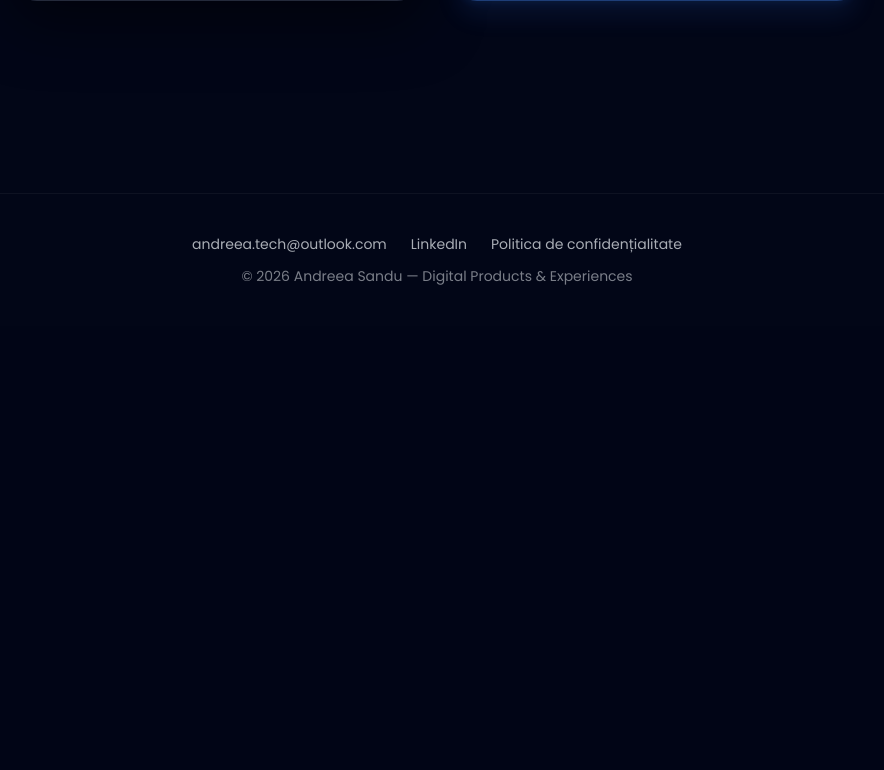
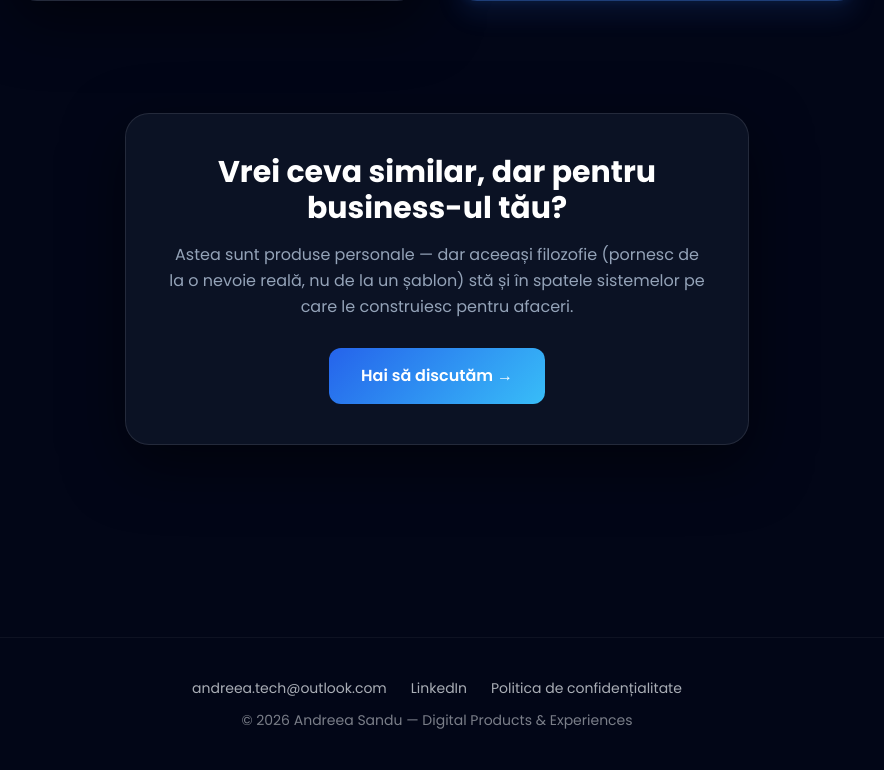
Before and after one commit to SanduAndreea22/andreeatech, a Django app: page /products/ in a window 1280 px wide. Shown: the part 1254-2024 px from the top of the page, without its empty margins (203-1087 px from the left). Before the commit the page ends 1539 px from the top, so only its background shows below. Run offline with Django 5.2, Linux system fonts and the light colour scheme; some libraries are stand-ins or nearby versions.

Commit message:
Add bridge from /produse/ back to business packages
The page linked to Portofoliu but had no path toward starting a
business project, unlike the pricing cards on Home (which pre-fill
the package field via ?pachet=). Reuses the same mechanism with the
existing "not_sure" choice, since this isn't tied to one specific tier.

```diff
--- a/templates/website/products.html
+++ b/templates/website/products.html
@@ -58,4 +58,14 @@
         </article>
     </div>
 </section>
+
+<section class="pb-28 text-center">
+    <div class="max-w-2xl mx-auto px-6">
+        <div class="glass rounded-3xl border border-white/10 p-8 md:p-10">
+            <h2 class="text-2xl md:text-3xl font-bold text-white mb-4">Vrei ceva similar, dar pentru business-ul tău?</h2>
+            <p class="text-slate-400 leading-relaxed mb-7">Astea sunt produse personale — dar aceeași filozofie (pornesc de la o nevoie reală, nu de la un șablon) stă și în spatele sistemelor pe care le construiesc pentru afaceri.</p>
+            <a href="{% url 'start_project' %}?pachet=not_sure" class="btn-primary inline-block px-8 py-4 rounded-xl font-semibold">Hai să discutăm →</a>
+        </div>
+    </div>
+</section>
 {% endblock %}
```
